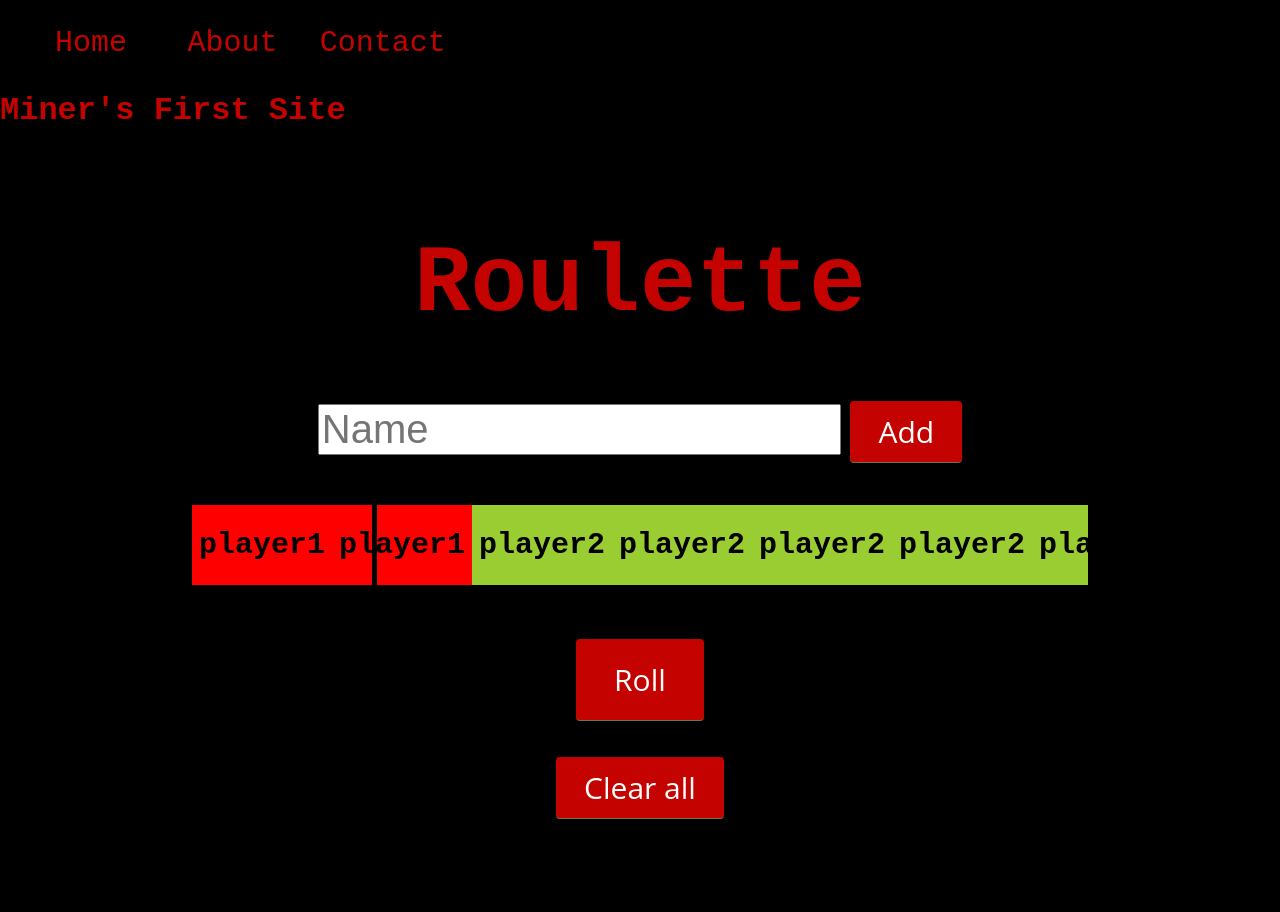
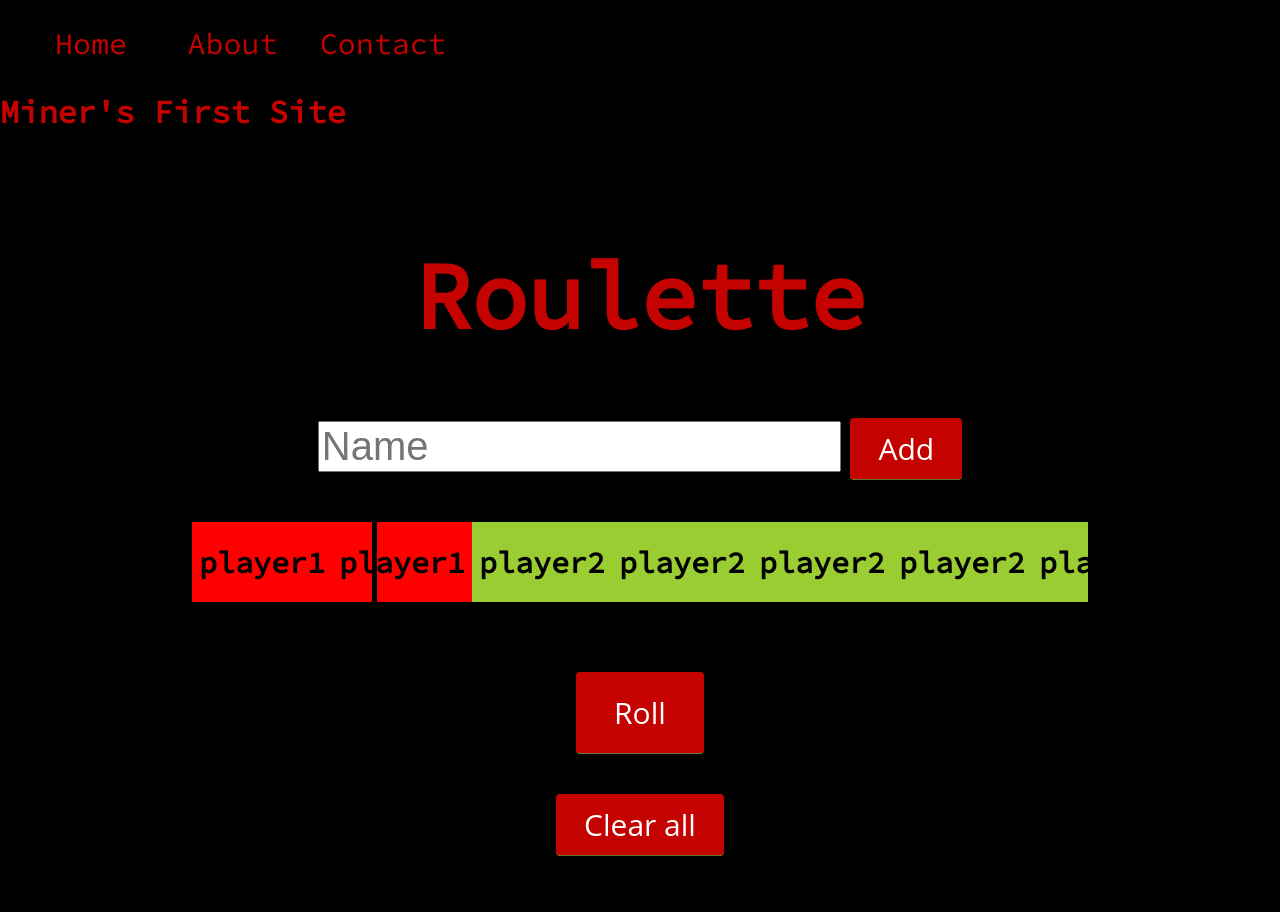
Before and after one commit to MinerBryan/mineshaft, a Jekyll site: the page built from _posts/2020-11-12-roulette.md, in a window 1280 px wide. Built offline with Jekyll 4.4.1, drawn with Linux system fonts in a browser that asks for light colours.

Commit message:
Update roulette.css

```diff
--- a/css/roulette.css
+++ b/css/roulette.css
@@ -1,3 +1,5 @@
+@import url('https://fonts.googleapis.com/css?family=Source+Code+Pro');
+
 body, html {
 	padding: 0;
 	margin: 0;
```
